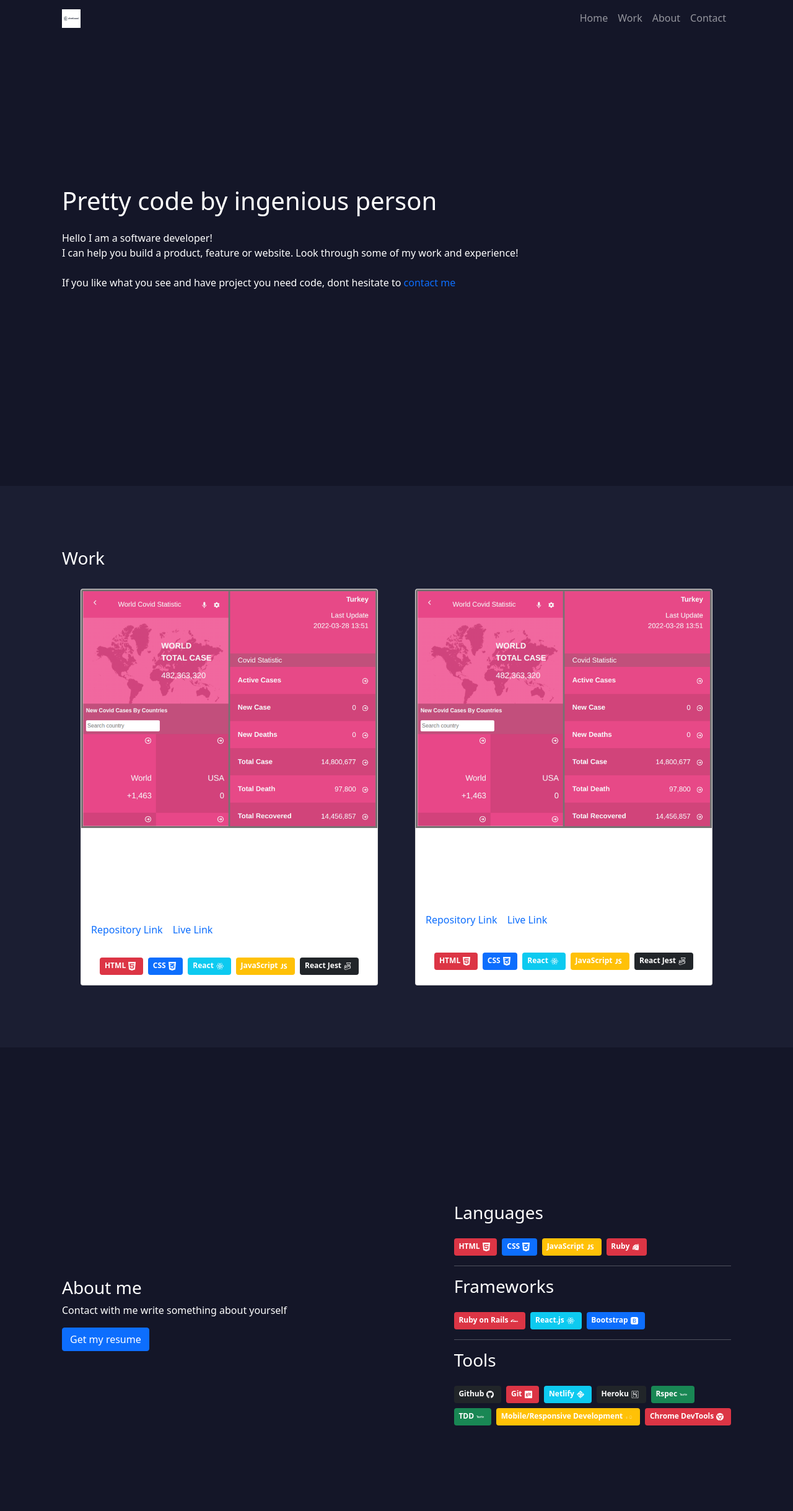
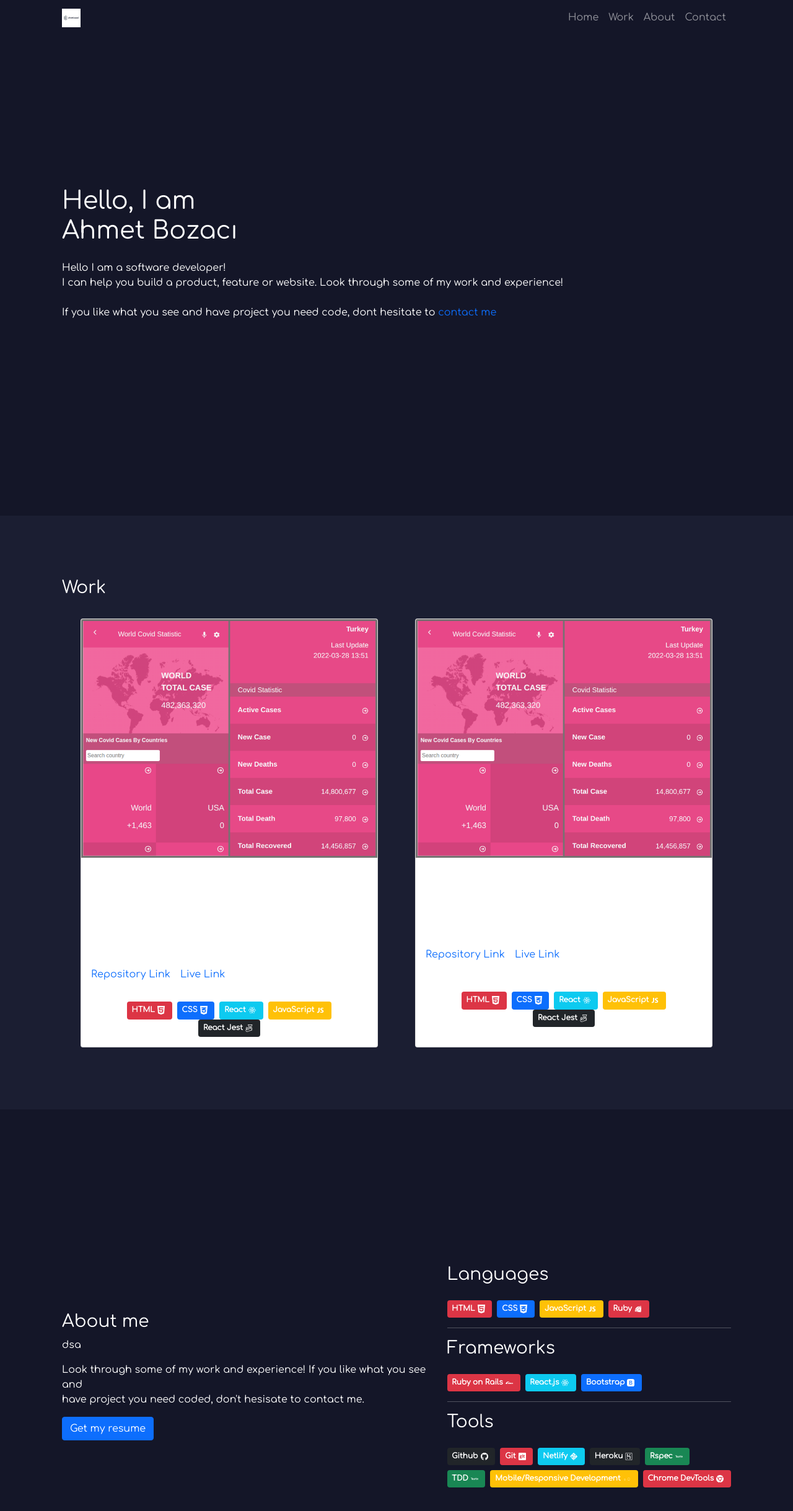
Before and after one commit to ahmetbozaci/portfolio, a React (Create React App) app: page / in a window 1280 px wide. Shown: the top 2438 px of the page at 62% size. Built offline with nearby package versions, Linux system fonts and the light colour scheme.

Commit message:
Update font family

```diff
--- a/src/App.css
+++ b/src/App.css
@@ -1,4 +1,8 @@
+@import url('https://fonts.googleapis.com/css2?family=Comfortaa:wght@300;400&display=swap');
 body {
   box-sizing: border-box;
   margin: 0;
 }
+body * {
+  font-family: 'Comfortaa', cursive;
+}
--- a/src/components/About.js
+++ b/src/components/About.js
@@ -5,7 +5,13 @@ const About = () => (
   <div className="d-flex justify-content-between about" id="about">
     <div className="align-self-center">
       <h3>About me</h3>
-      <p>Contact with me write something about yourself</p>
+      <p>dsa</p>
+      <p>
+        Look through some of my work and experience! If you like what you see and
+        <br />
+        have
+        project you need coded, don&apos;t hesisate to contact me.
+      </p>
       <a
         className="btn btn-primary"
         href="https://docs.google.com/document/d/e/2PACX-1vQa2q2dZIhcpw-obVNM-sKlyAhUjiBtPY27evjWxVusNbrBKugVYsHRcwItwOJql9jZv4sh3XgV9j73/pub"
--- a/src/components/Main.js
+++ b/src/components/Main.js
@@ -1,20 +1,27 @@
+/** @format */
+
 import './Style/Main.css';
 
 const Main = () => (
   <div className="main" id="main">
-    <h1 className="mb-4">Pretty code by ingenious person</h1>
+    <h1 className="mb-4">
+      Hello, I am
+      <br />
+      Ahmet Bozacı
+    </h1>
     <p>
       Hello I am a software developer!
       <br />
-      I can help you build a product, feature
-      or website.
-      Look through some of my work and experience!
+      I can help you build a product, feature or website. Look through some of
+      my work and experience!
       <br />
       <br />
-      If you like what
-      you see and have project you need code, dont hesitate to
+      If you like what you see and have project you need code, dont hesitate
+      to
       {' '}
-      <a href="#contact" className="text-decoration-none">contact me</a>
+      <a href="#contact" className="text-decoration-none">
+        contact me
+      </a>
     </p>
   </div>
 );
```
